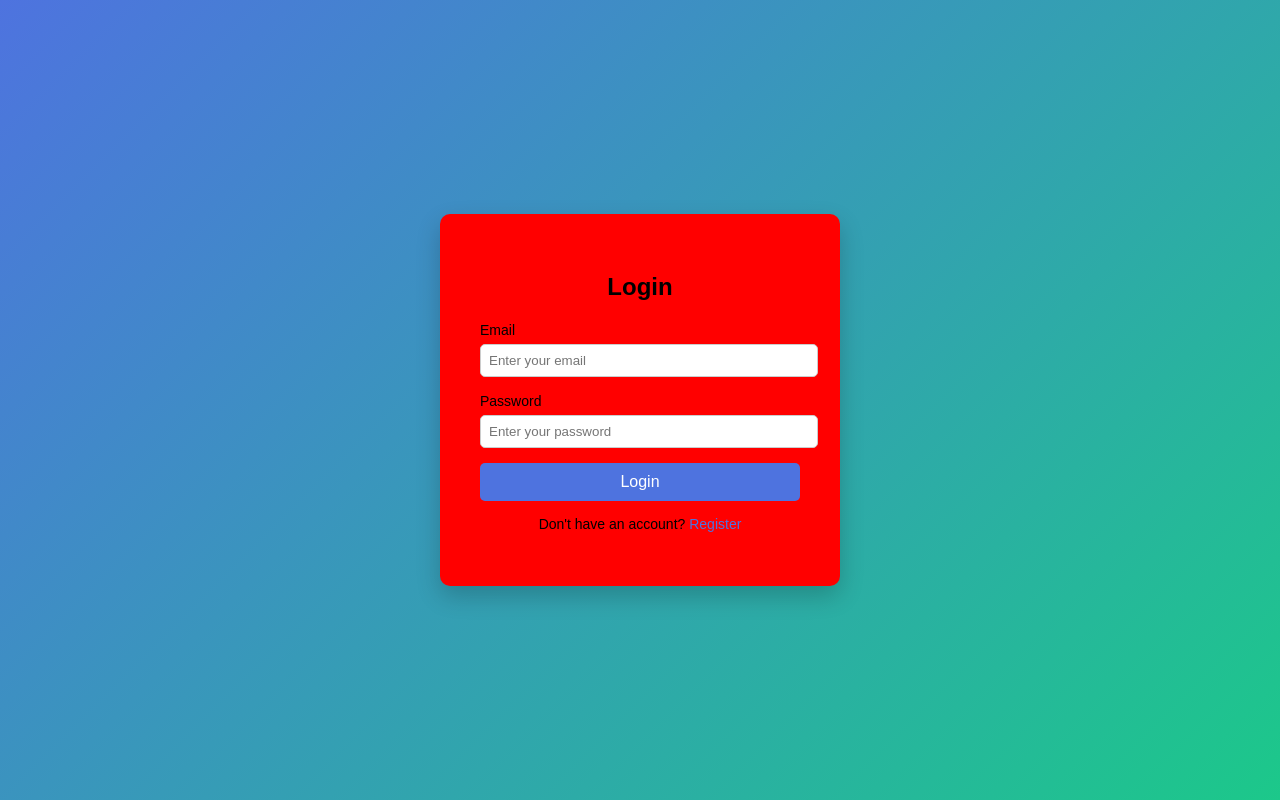
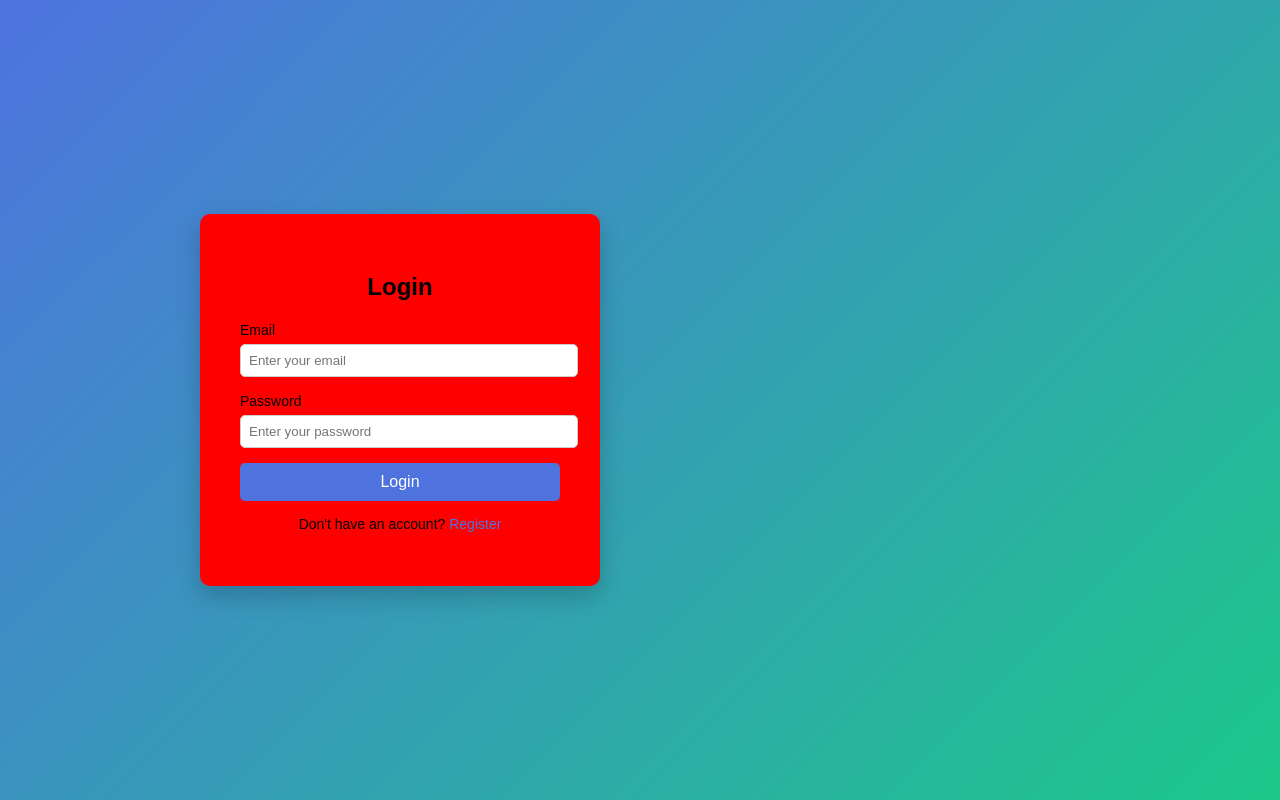
Before and after one commit to Abhimanyu-Jadhav/GitProject, a plain HTML site: page login.html in a window 1280 px wide. Drawn offline with Linux system fonts and the light colour scheme.

Commit message:
Git branchig strategy learning

```diff
--- a/login.html
+++ b/login.html
@@ -13,6 +13,7 @@
             justify-content: center;
             align-items: center;
             height: 100vh;
+            width: 100dvh;
         }
 
         .login-container {
```
